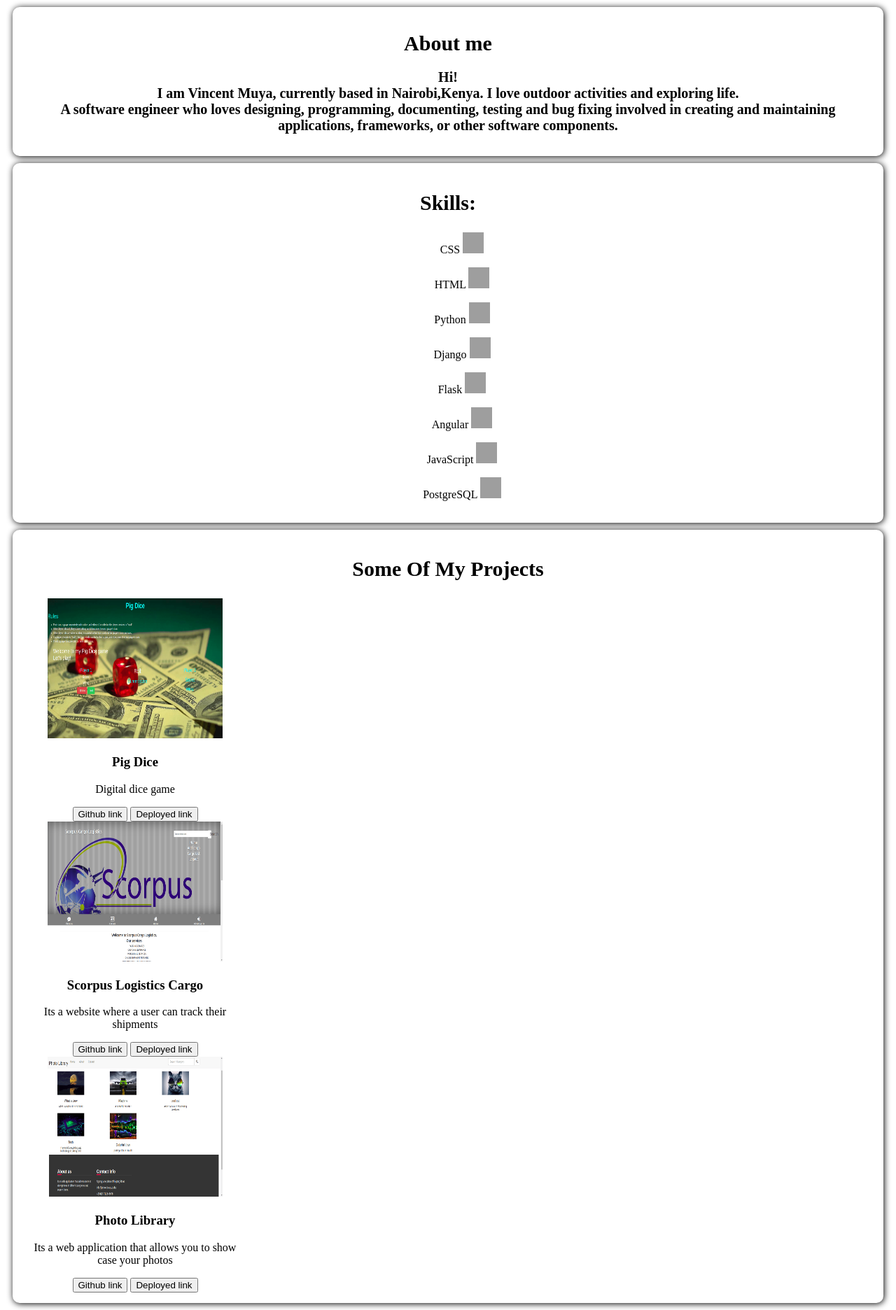
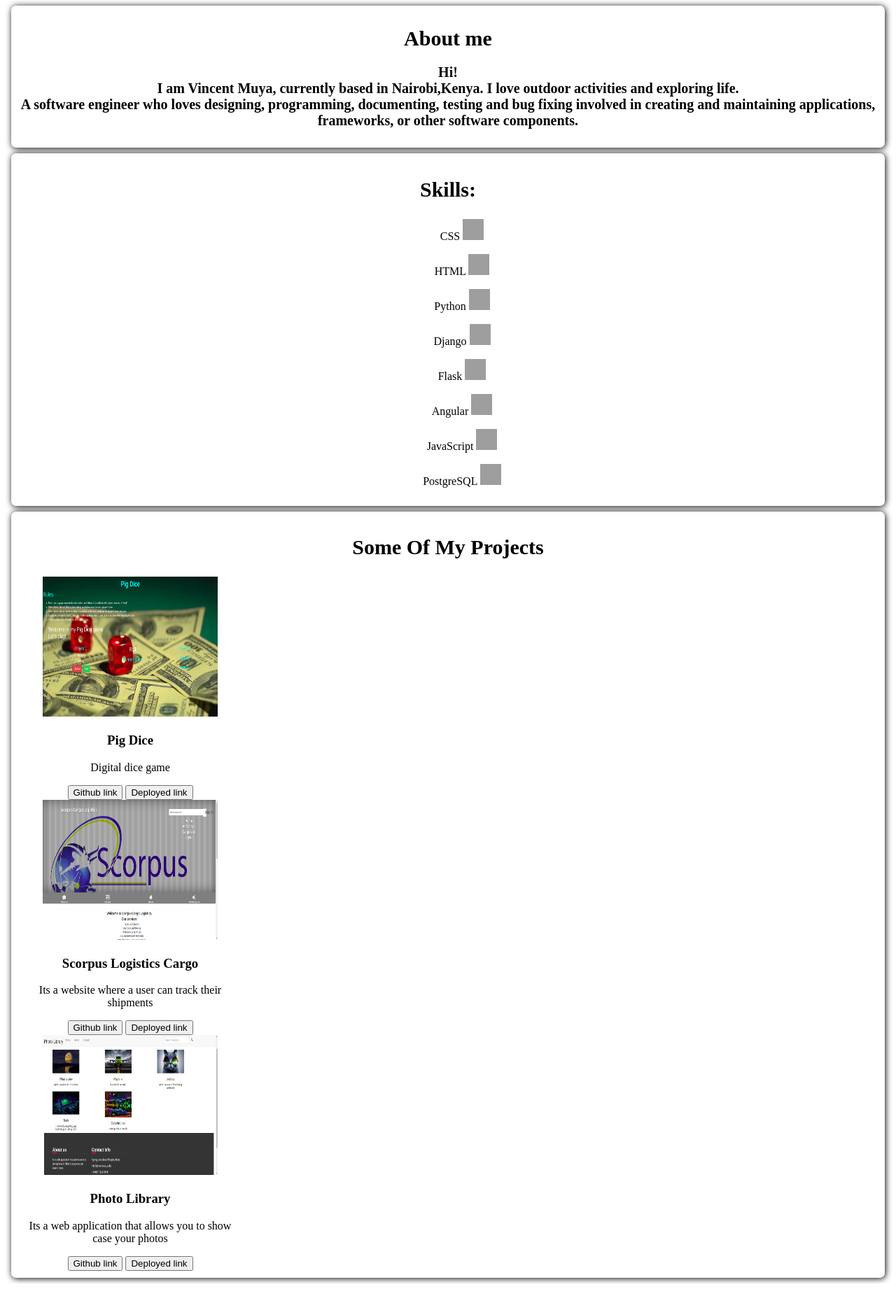
Before and after one commit to vincentmuya/vincentmuya.github.io, a Django app: template muya/templates/projects.html in a window 1280 px wide. Shown: the whole page at 70% size. After the commit the page ends 1834 px from the top, so only its background shows below. Run offline with Django 3.2, Linux system fonts and the light colour scheme; the template is opened without the code that fills it, so the values that code supplies are empty; some libraries are stand-ins or nearby versions; grey boxes are pictures that could not be loaded.

Commit message:
modified tabs

```diff
--- a/muya/templates/projects.html
+++ b/muya/templates/projects.html
@@ -116,10 +116,10 @@ ul{
 }
 .tabs {
   /*background-color: blue;*/
-  margin: 10px;
-  padding: 15px;
+  margin: 8px;
+  padding: 10px;
   /*background-color: transparent;*/
-  border-radius: 10px;
+  border-radius: 7px;
   text-align: center;
   box-shadow: 1px 1px 10px #000;
 }
```
